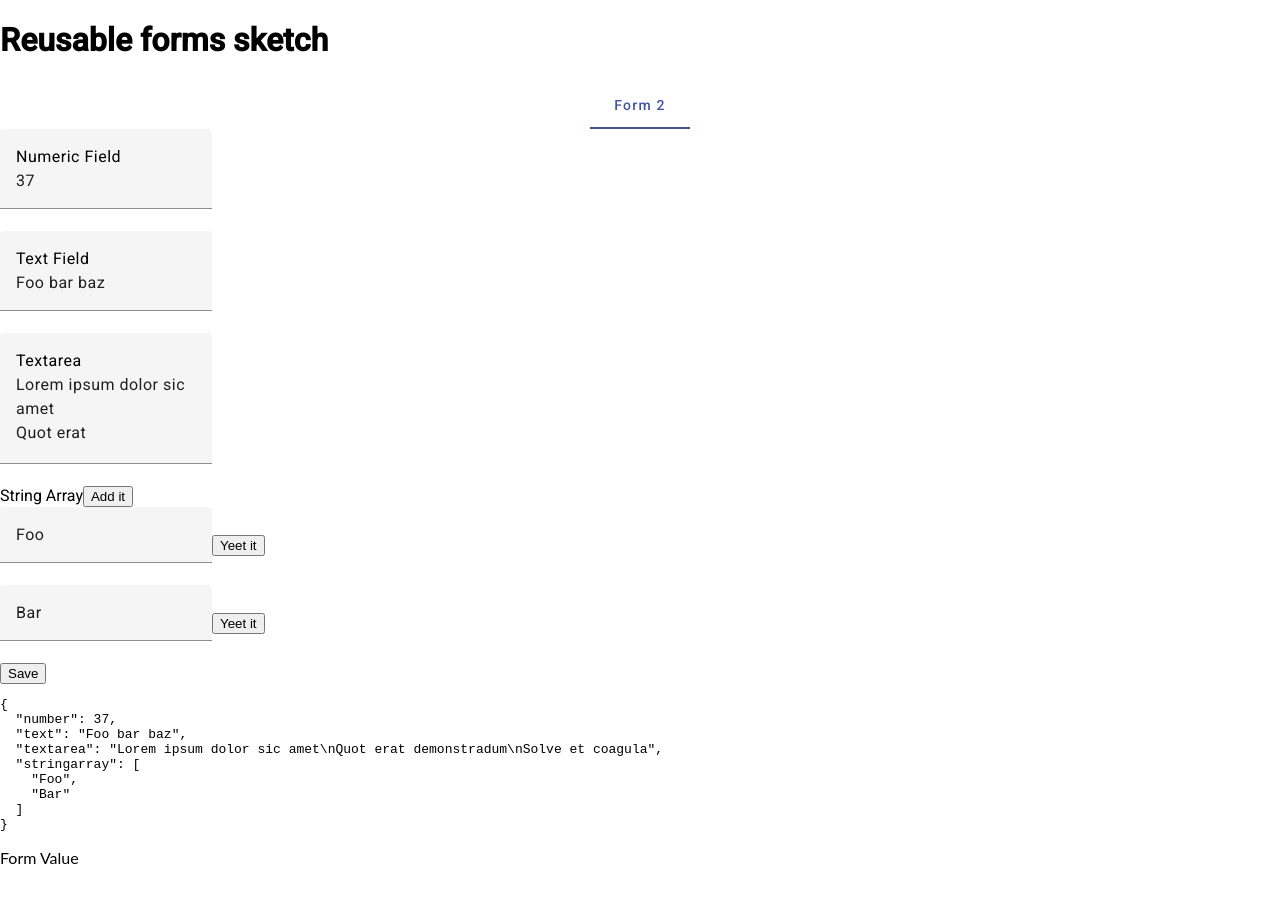
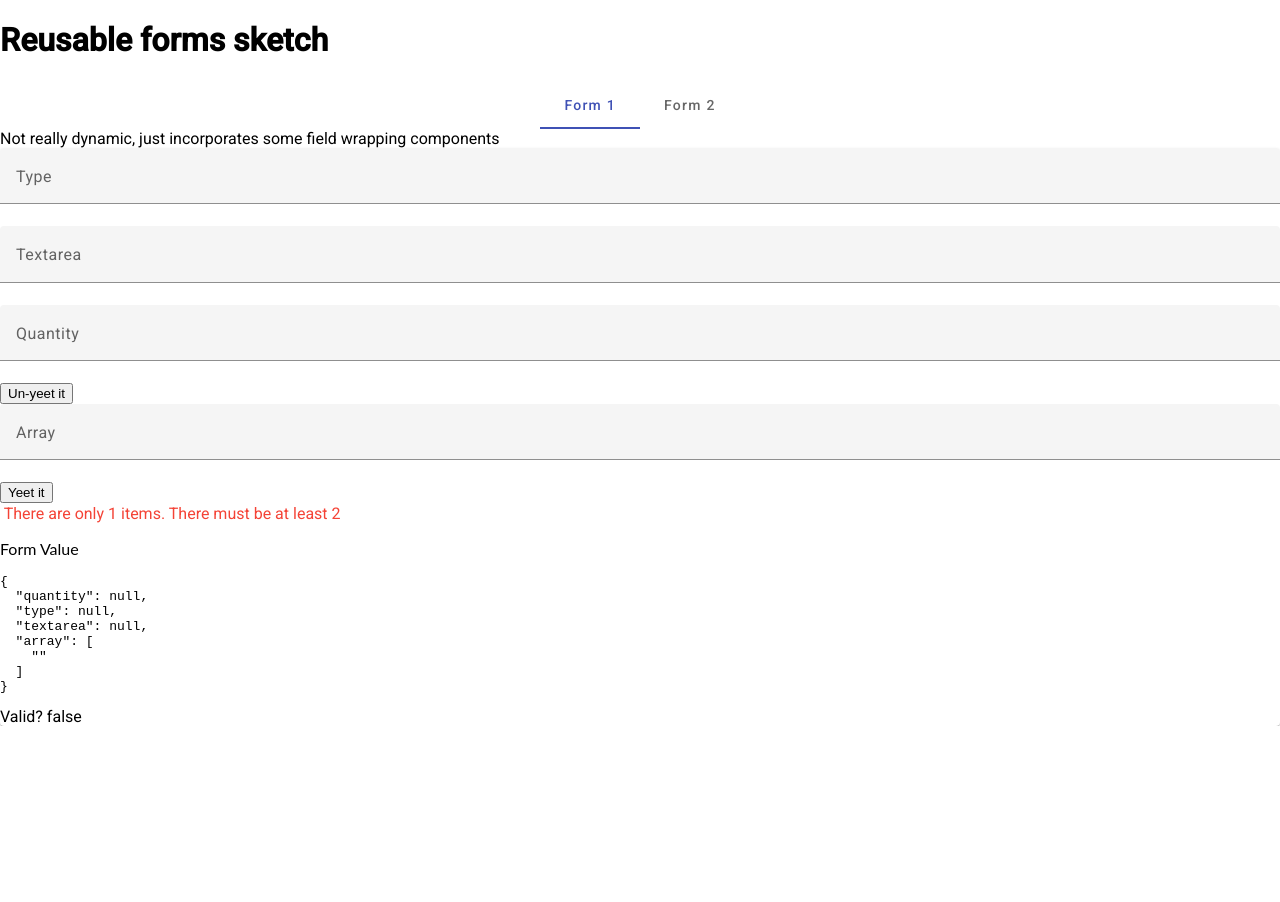
Before and after one commit to kpeters-cbsi/angular-reusable-forms-sketch, an Angular app: page / in a window 1280 px wide. Shown: the top 902 px of the page. After the commit the page ends 821 px from the top, so only its background shows below. Built offline with nearby package versions, Linux system fonts and the light colour scheme.

Commit message:
Fix template typing errors

```diff
--- a/src/app/app.component.html
+++ b/src/app/app.component.html
@@ -2,7 +2,11 @@
 
 <h1>Reusable forms sketch</h1>
 <mat-tab-group mat-stretch-tabs="false" mat-align-tabs="center">
-  <!-- <mat-tab label="Form 1">
+  <mat-tab label="Form 1">
+    <mat-card-subtitle
+      >Not really dynamic, just incorporates some field wrapping
+      components</mat-card-subtitle
+    >
     <mat-card>
       <form [formGroup]="form">
         <app-form-field
@@ -36,8 +40,9 @@
       </div>
       <div>Valid? {{ form.valid }}</div>
     </mat-card>
-  </mat-tab> -->
+  </mat-tab>
   <mat-tab label="Form 2">
+    <mat-card-subtitle>Super dynamic!</mat-card-subtitle>
     <app-dynamic-form
       [fields]="fields"
       [onSubmit]="onSubmit"
--- a/src/app/form-fields/dynamic-form/dynamic-form.component.html
+++ b/src/app/form-fields/dynamic-form/dynamic-form.component.html
@@ -3,11 +3,11 @@
   <form (ngSubmit)="_onSubmit()" [formGroup]="form" [ngClass]="class">
     <div *ngFor="let field of fields" class="form-row">
       <ng-template #formField>
-        <app-form-field [field]="field" [form]="form"></app-form-field>
+        <app-form-field [field]="$any(field)" [form]="form"></app-form-field>
       </ng-template>
       <ng-container *ngIf="isArray(field); else formField">
         <app-form-field-array
-          [array]="field"
+          [array]="$any(field)"
           [form]="form"
         ></app-form-field-array>
       </ng-container>
--- a/src/app/form-fields/dynamic-form/dynamic-form.component.ts
+++ b/src/app/form-fields/dynamic-form/dynamic-form.component.ts
@@ -36,8 +36,8 @@ export type IFieldSpec = {
 export class DynamicFormComponent implements OnInit {
   public form!: FormGroup
 
-  @Input() public fields: (FormField | FormFieldArray)[] | null = []
-  @Input() public onSubmit: (formValue: string) => void = () => {}
+  @Input() public fields: IFieldSpec[] | null = []
+  @Input() public onSubmit: (formValue: any) => void = () => {}
   @Input() public class: string = ""
 
   ngOnInit(): void {
@@ -51,10 +51,12 @@ export class DynamicFormComponent implements OnInit {
           formArray.addValidators(Validators.required)
         }
         group[field.key] = formArray
-      } else {
+      } else if (field instanceof FormField) {
         group[field.key] = field.required
           ? new FormControl(field.value, Validators.required)
           : new FormControl(field.value)
+      } else {
+        throw new Error(`Unsupported component type ${field.constructor.name}`)
       }
     })
     console.debug("DynamicFormComponent::ngOnInit()", { group })
```
